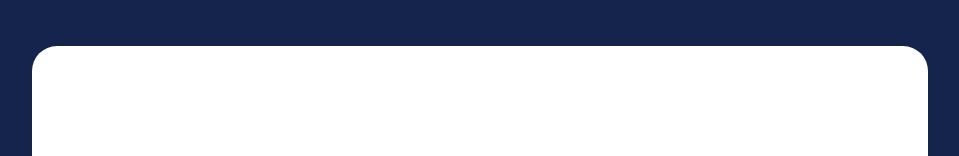
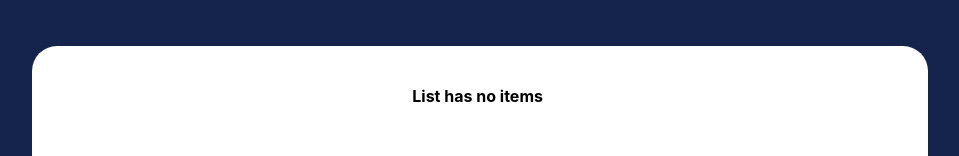
Before and after one commit to FilipKaczmarek/React-ToDo-List-App, a React (Create React App) app: page / in a window 1280 px wide. Shown: the part 253-409 px from the top of the page, without its empty margins (160-1119 px from the left). Built offline with nearby package versions, Linux system fonts and the light colour scheme.

Commit message:
Validation if array is empty

```diff
--- a/src/Components/ToDoList.js
+++ b/src/Components/ToDoList.js
@@ -10,7 +10,13 @@ export class ToDoList extends React.Component {
         return (
             <div className={'todo-list__container'}>
                 <ul className={'todo-list__list'}>
-                    {tasks.map((task, keyID) => {
+                    {tasks.length === 0
+                    ?
+                    <li key={'empty-list'}
+                        className={'empty-list'}
+                    >List has no items</li>
+                    :
+                    tasks.map((task, keyID) => {
                         return (<li key={task + Math.random()} className={'todo-list__list-item'}>
                             <span>{task.text}</span>
                             <button><FaTrashAlt /></button>
--- a/src/index.css
+++ b/src/index.css
@@ -106,3 +106,9 @@ code {
   outline: none;
   cursor: pointer;
 }
+
+.empty-list{
+  font-weight: 700;
+  text-align: center;
+  padding-top: 2rem;
+}
```
